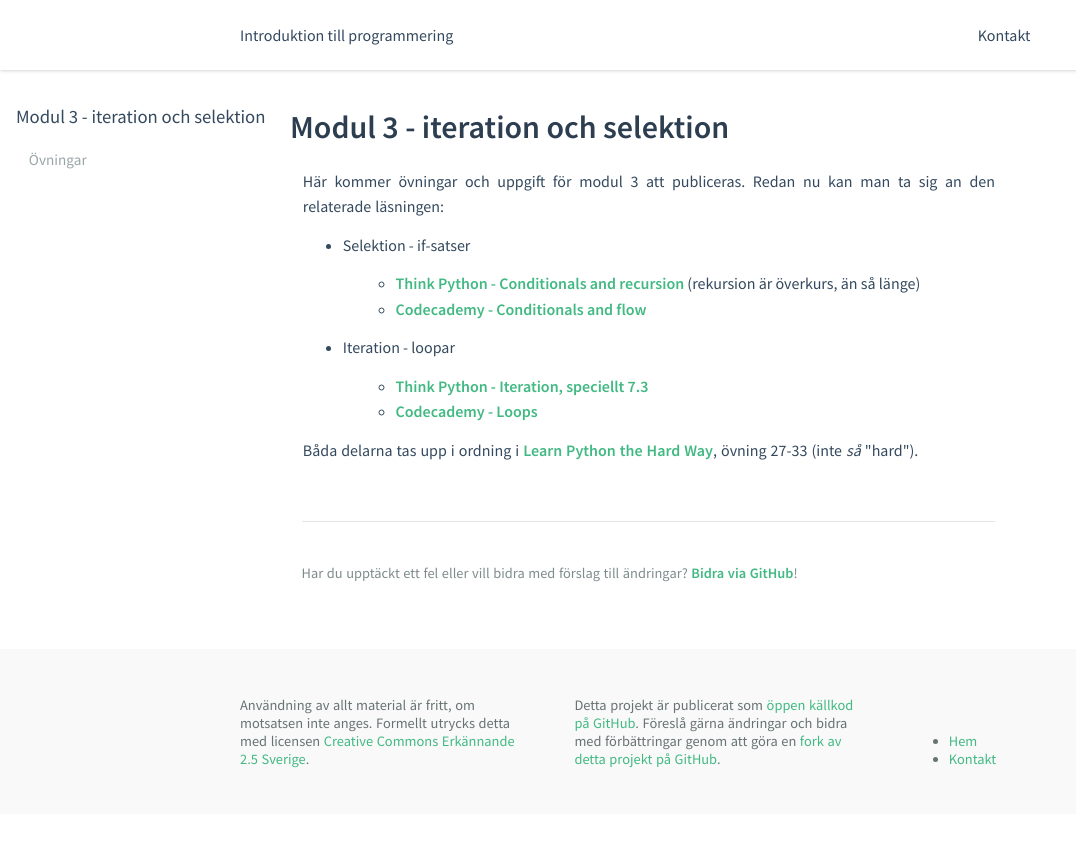
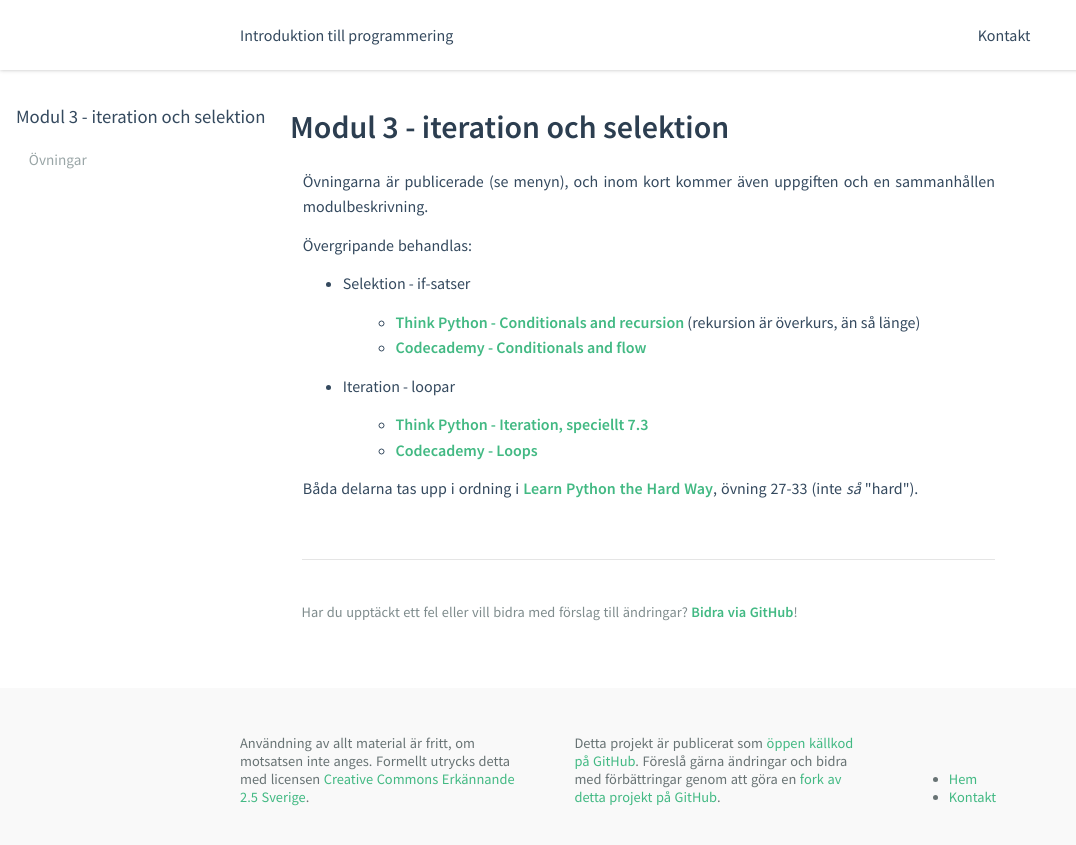
Before and after one commit to mau-dvmt/ia-python, a Jekyll site: the page built from modules/m3/index.md, in a window 1280 px wide. Shown: the top 845 px of the page, without its empty margins (0-1076 px from the left). Built offline with Jekyll 4.4.1, drawn with Linux system fonts in a browser that asks for light colours.

Commit message:
Temporary fix for M3 index

```diff
--- a/modules/m3/index.md
+++ b/modules/m3/index.md
@@ -6,7 +6,9 @@ title: Modul 3 - iteration och selektion
 
 # Modul 3 - iteration och selektion
 
-Här kommer övningar och uppgift för modul 3 att publiceras. Redan nu kan man ta sig an den relaterade läsningen:
+Övningarna är publicerade (se menyn), och inom kort kommer även uppgiften och en sammanhållen modulbeskrivning.
+
+Övergripande behandlas:
 
 * Selektion - if-satser
   - [Think Python - Conditionals and recursion](http://www.greenteapress.com/thinkpython/html/thinkpython006.html) (rekursion är överkurs, än så länge)
```
